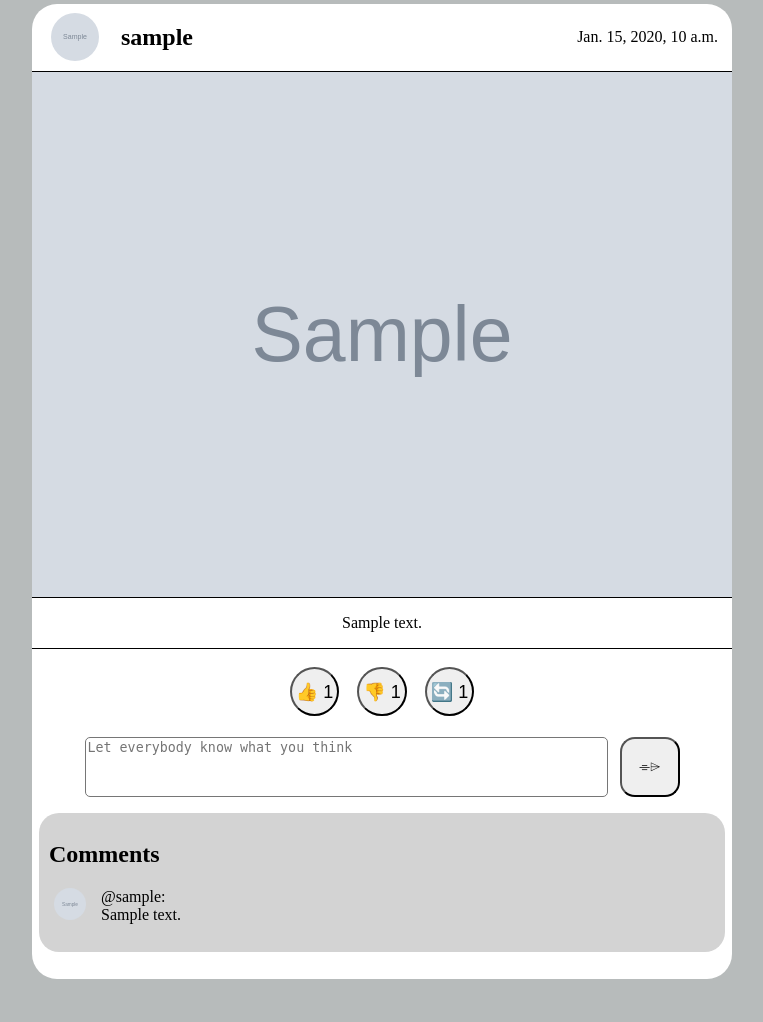
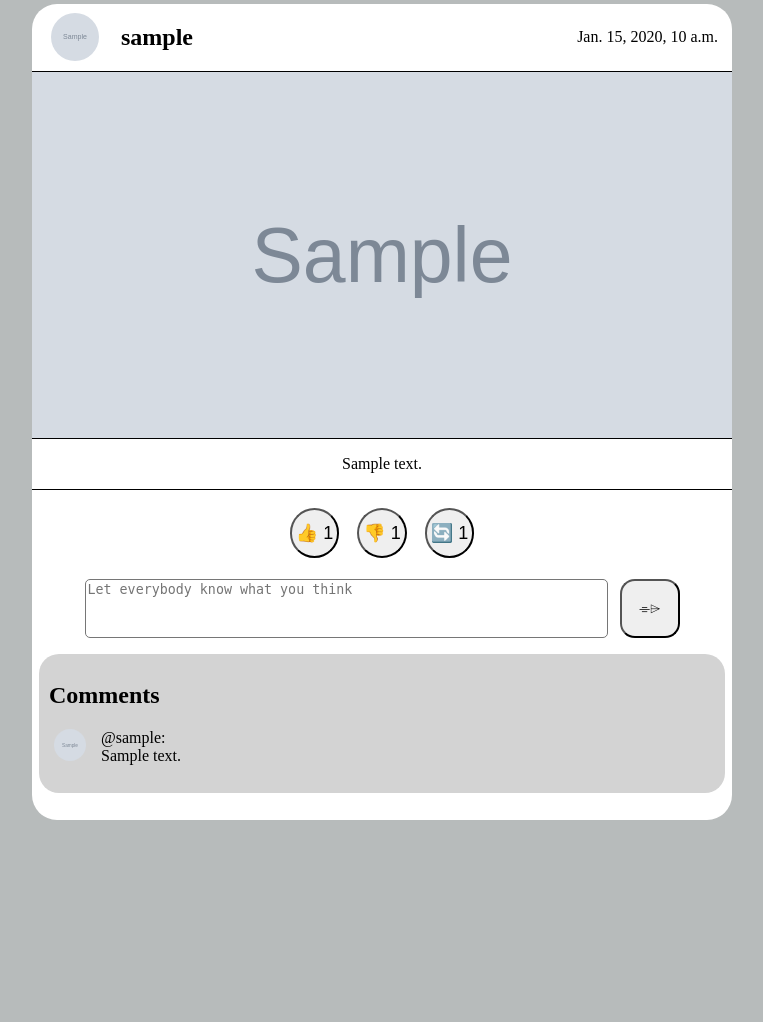
Before and after one commit to xhorey/social_media_proj, a Django app: page / in a window 1280 px wide. Shown: the part 202-1224 px from the top of the page, without its empty margins (258-1021 px from the left). After the commit the page ends 1022 px from the top, so only its background shows below. Run offline with Django 5.2, Linux system fonts and the light colour scheme; a user stored in the database is signed in; tables that the repository leaves empty hold one stand-in row (values such as "Sample post"); grey boxes marked "Sample" are stand-in pictures.

Commit message:
All post images fit same size

```diff
--- a/project_1/static/Styles/Main_Page.css
+++ b/project_1/static/Styles/Main_Page.css
@@ -243,7 +243,9 @@ body{
 #postImage{
     display: block;
     width: 100%;
-    height: auto;
+    aspect-ratio: 1.91/1;
+    object-fit: cover;
+    object-position: center;
 }
 .postImage{
     width: 100%;
--- a/project_1/static/Styles/Profile.css
+++ b/project_1/static/Styles/Profile.css
@@ -215,7 +215,9 @@ body{
 #postImage{
     display: block;
     width: 100%;
-    height: auto;
+    aspect-ratio: 1.91/1;
+    object-fit: cover;
+    object-position: center;
 }
 .postImage{
     width: 100%;
```
Also changed, not shown: project_1/media/post_images/83bc8b88cf6bc4b4e04d153a418cde62.jpg (added).
